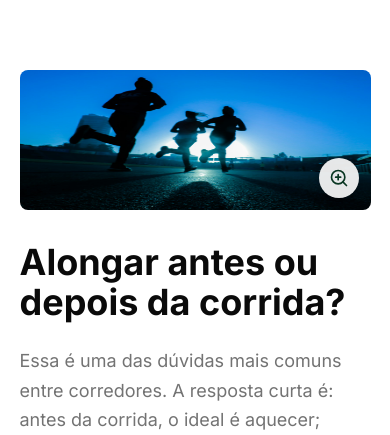
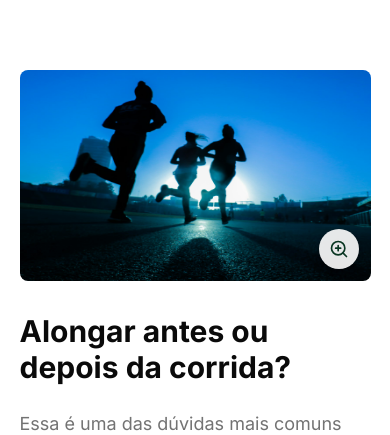
Before and after one commit to Miltonnn/fisioterapia, a Next.js app: page /blog/alongamento-corrida in a window 390 px wide. Shown: the part 199-634 px from the top of the page. Built offline with nearby package versions, Linux system fonts and the light colour scheme; no server answers.

Commit message:
feat: pdp

```diff
--- a/app/globals.css
+++ b/app/globals.css
@@ -1,4 +1,5 @@
 @import "tailwindcss";
+@import "@fortawesome/fontawesome-svg-core/styles.css" layer(base);
 @import "tw-animate-css";
 @import "shadcn/tailwind.css";
 
--- a/components/catalog/CatalogDetail.tsx
+++ b/components/catalog/CatalogDetail.tsx
@@ -21,7 +21,7 @@ export function CatalogDetail({ item }: CatalogDetailProps) {
           <button
             type="button"
             aria-label={`Ampliar imagem: ${item.name}`}
-            className="group relative block w-full overflow-hidden rounded-md aspect-[5/2] cursor-zoom-in outline-none focus-visible:ring-[3px] focus-visible:ring-ring/50"
+            className="group relative block w-full overflow-hidden rounded-md aspect-[5/3] md:aspect-[5/2] cursor-zoom-in outline-none focus-visible:ring-[3px] focus-visible:ring-ring/50"
           >
             <Image
               src={item.image}
@@ -64,7 +64,7 @@ export function CatalogDetail({ item }: CatalogDetailProps) {
       </Dialog>
 
       <div>
-        <h1 className="text-4xl font-bold mb-6">{item.name}</h1>
+        <h1 className="text-3xl md:text-4xl font-bold mb-6">{item.name}</h1>
 
         <div className="space-y-4 text-muted-foreground text-lg leading-relaxed">
           {(item.details ?? [item.description]).map((paragraph) => (
--- a/components/forms/Formulario.tsx
+++ b/components/forms/Formulario.tsx
@@ -25,6 +25,7 @@ import { Field, FieldGroup, FieldLabel } from "@/components/ui/field";
 import { FeedbackDialog, useFeedback } from "@/components/forms/FeedbackDialog";
 
 import { Mail, Phone } from "lucide-react";
+import "@/lib/fontawesome";
 import { FontAwesomeIcon } from "@fortawesome/react-fontawesome";
 import { faWhatsapp } from "@fortawesome/free-brands-svg-icons";
 
--- a/components/layout/ClientOnly.tsx
+++ b/components/layout/ClientOnly.tsx
@@ -1,6 +1,7 @@
 "use client";
 
 import dynamic from "next/dynamic";
+import "@/lib/fontawesome";
 
 const WhatsApp = dynamic(
   () => import("./Whatsapp"),
--- a/lib/fontawesome.ts
+++ b/lib/fontawesome.ts
@@ -1,4 +1,3 @@
 import { config } from "@fortawesome/fontawesome-svg-core";
-import "@fortawesome/fontawesome-svg-core/styles.css";
 
 config.autoAddCss = false;
```
